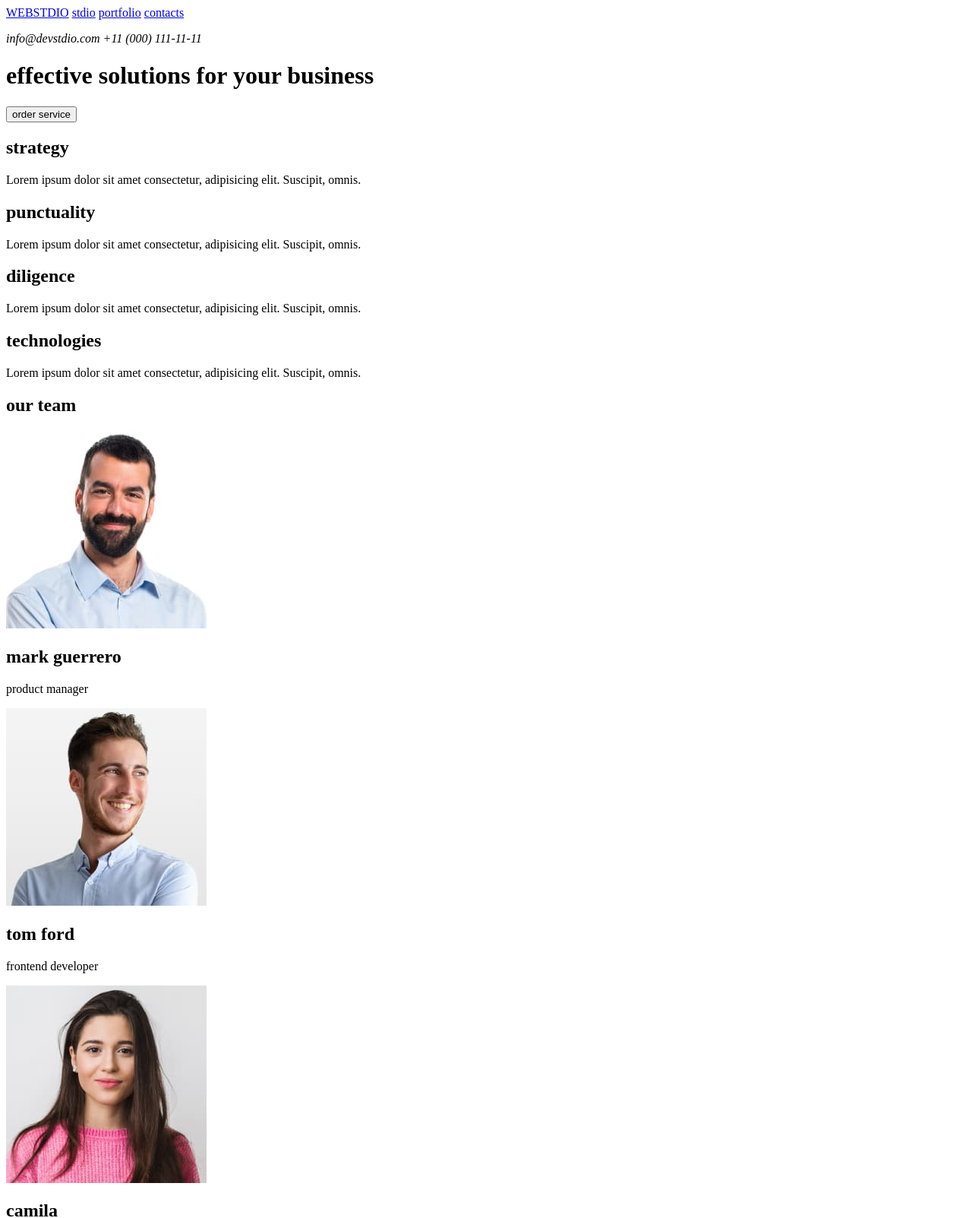
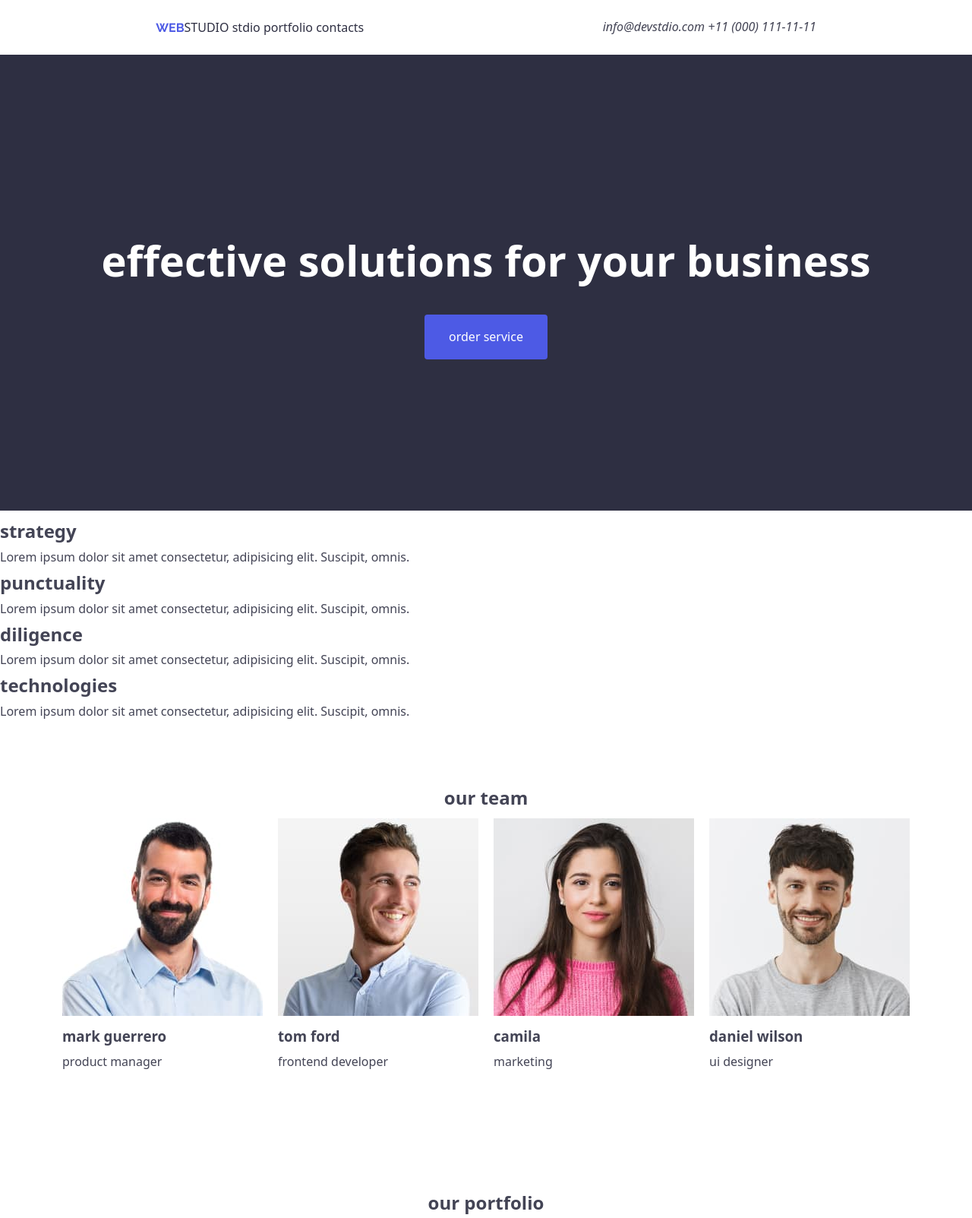
Before and after one commit to Fatihkenan/goit-markup-hw-02, a plain HTML site: page index.html in a window 1280 px wide. Shown: the top 1603 px of the page at 76% size. Drawn offline with nearby package versions, Linux system fonts and the light colour scheme.

Commit message:
ödev 2 üzerinde çalışma

```diff
--- /dev/null
+++ b/css/style.css
@@ -0,0 +1,127 @@
+body{
+    font-family: "Roboto",sans-serif;
+    color: #434455;
+    font-size: 16px;
+    line-height: 14px;
+}
+h1{
+    color: #fff;
+    font-family: inherit;
+    font-weight: bold;
+    font-size: 3.5rem;
+    line-height: 4.28rem;
+}
+.our_portfolio_image {
+  width: 360px;
+  height: 300px;
+}
+.our_team img{
+  width: 264px;
+  height: 260px;
+}
+span{
+    color: #4D5AE5;
+    font-family: "Raleway",sans-serif;
+    font-weight: 700;
+}
+.logo{
+    font-family: "Raleway",sans-serif;
+    font-weight: 700;
+    text-decoration: none;
+}
+.navbar_a_tags a{
+    text-decoration: none;
+    font-family: inherit;
+    font-weight: 500;
+    color: #2E2F42;
+
+}
+.navbar_a_tags a:hover{
+    color: #404BBF;
+    transition: .5s ease-in-out;
+
+
+}
+.btn{
+    border: none;
+    border-radius: 4px;
+    padding: 16px 32px;
+    gap: 10px;
+    background-color: #4D5AE5;
+    color: #fff;
+    font-family: inherit;
+    font-weight: 500;
+    font-size: 1rem;
+    line-height: 1.71rem;
+    transition: .5s ease;
+    cursor: pointer;
+}
+.btn:hover{
+    background-color: #404BBF;
+}
+.nav_address a{
+    color: inherit;
+    text-decoration: none;
+    transition: .5s ease-in-out;
+    font-family: inherit;
+    font-weight: 400;
+    font-size: 1rem;
+    line-height: 1.71rem;
+}
+.nav_address a:hover{
+    color: #404BBF;
+    cursor: pointer;
+}
+nav{
+    display: flex;
+    flex-direction: row;
+    align-items: center;
+    justify-content: space-around;
+    position: sticky;
+    height: 72px;
+    padding: 0 3rem;
+}
+.our_portfolio{
+    margin: 156px;
+}
+.our_portfolio_container{
+    display: grid;
+    grid-template-columns: repeat(3,1fr);
+    gap: 20px;
+    justify-content: center;
+    align-items: center;
+    margin: 0 156px;
+
+}
+.our_portfolio h2{
+    display: flex;
+    justify-content: center;
+}
+.our_team{
+    margin: 100px;
+}
+.our_team_container{
+    display: flex;
+    justify-content: center;
+    align-items: center;
+    justify-items: center;
+    gap: 20px;
+}
+.our_team h2{
+    display: flex;
+    justify-content: center;
+    align-items: center;
+}
+ul li{
+    list-style: none;
+}
+.main_header{
+    background-color: #2E2F42;
+    background-size: cover;
+    height: 600px;
+    display: flex;
+    flex-direction: column;
+    align-items: center;
+    justify-content: center;
+    text-align: center;
+}
--- a/index.html
+++ b/index.html
@@ -3,26 +3,50 @@
   <head>
     <meta charset="UTF-8" />
     <meta name="viewport" content="width=device-width, initial-scale=1.0" />
-    <link rel="stylesheet" href="style.css" />
+    <link rel="stylesheet" href="css/style.css" />
+    <link
+      rel="stylesheet"
+      href="https://cdnjs.cloudflare.com/ajax/libs/modern-normalize/3.0.1/modern-normalize.css"
+      integrity="sha512-gnAN+RgTMylunXI7AMg+PtcUGpKZFkZJoFIkAWvdPFRrFJz3p2tx4+9xbjILRfN7CzoViMgS8vSf06fSQzWZjA=="
+      crossorigin="anonymous"
+      referrerpolicy="no-referrer"
+    />
+    <link rel="preconnect" href="https://fonts.googleapis.com" />
+    <link rel="preconnect" href="https://fonts.gstatic.com" crossorigin />
+    <link
+      href="https://fonts.googleapis.com/css2?family=Raleway:ital,wght@0,700;1,700&family=Roboto:ital,wght@0,400;0,500;0,700;1,400;1,500;1,700&display=swap"
+      rel="stylesheet"
+    />
+    <link rel="preconnect" href="https://fonts.googleapis.com" />
+    <link rel="preconnect" href="https://fonts.gstatic.com" crossorigin />
+    <link
+      href="https://fonts.googleapis.com/css2?family=Raleway:ital,wght@0,700;1,700&family=Roboto:ital,wght@0,700;1,700&display=swap"
+      rel="stylesheet"
+    />
     <title>fatihkenankaya</title>
   </head>
   <body>
     <main>
       <!-- navbar -->
       <nav>
-        <a href="index.html">WEBSTDIO</a>
-        <a href="index.html">stdio</a>
+        <div class="navbar navbar_a_tags">
+          <a href="index.html" class="logo"><span>WEB</span>STUDIO</a>
+          <a href="index.html" class="stdio_active">stdio</a>
           <a href="index.html">portfolio</a>
           <a href="index.html">contacts</a>
+        </div>
+        <address class="nav_address">
+          <a href="index.html">info@devstdio.com</a>
+          <a href="index.html">+11 (000) 111-11-11</a>
+        </address>
       </nav>
-      <!-- address -->
-      <address>
-        <p>info@devstdio.com +11 (000) 111-11-11</p>
-      </address>
+
       <!-- header -->
-      <header>
+      <header class="main_header">
         <h1>effective solutions for your business</h1>
-        <button type="button" name="order service">order service</button>
+        <button type="button" name="order service" class="btn">
+          order service
+        </button>
       </header>
       <!-- section -->
       <section>
@@ -55,33 +79,71 @@
           </p>
         </div>
       </section>
-      <!-- team -->
-      <section>
+      <!-- our team -->
+      <section class="our_team">
         <h2>our team</h2>
+        <div class="our_team_container">
           <div>
-          <img src="images/img-1.jpg" alt="product manager image" />
-          <h2>mark guerrero</h2>
+            <img src="images/img-1.jpg" alt="product_manager_image" />
+            <h3>mark guerrero</h3>
             <p>product manager</p>
           </div>
           <div>
-          <img src="images/img-2.jpg" alt="frontend developer image" />
-          <h2>tom ford</h2>
+            <img src="images/img-2.jpg" alt="frontend_developer_image" />
+            <h3>tom ford</h3>
             <p>frontend developer</p>
           </div>
           <div>
-          <img src="images/img-3.jpg" alt="marketing image" />
-          <h2>camila</h2>
+            <img src="images/img-3.jpg" alt="marketing_image" />
+            <h3>camila</h3>
             <p>marketing</p>
           </div>
           <div>
-          <img src="images/img-4.jpg" alt="ui designer image" />
-          <h2>daniel wilson</h2>
+            <img src="images/img-4.jpg" alt="ui_designer_image" />
+            <h3>daniel wilson</h3>
             <p>ui designer</p>
+          </div>
+        </div>
+      </section>
+      <!-- our portfolio -->
+      <section class="our_portfolio">
+        <h2>our portfolio</h2>
+        <div class="our_portfolio_container">
+          <div>
+            <img src="images/img-5.jpg" alt="banking_app" />
+            <h3>banking app</h3>
+            <p>app</p>
+          </div>
+          <div>
+            <img src="images/img-6.jpg" alt="cashless_payment" />
+            <h3>cashless payment</h3>
+            <p>marketing</p>
+          </div>
+          <div>
+            <img src="images/img-7.jpg" alt="meditation_app" />
+            <h3>meditation app</h3>
+            <p>app</p>
+          </div>
+          <div>
+            <img src="images/img-8.jpg" alt="taxi_service" />
+            <h3>taxi service</h3>
+            <p>marketing</p>
+          </div>
+          <div>
+            <img src="images/img-9.jpg" alt="screen illustrations" />
+            <h3>screen illustrations</h3>
+            <p>desing</p>
+          </div>
+          <div>
+            <img src="images/img-10.jpg" alt="online_courses" />
+            <h3>online courses</h3>
+            <p>marketing</p>
+          </div>
         </div>
       </section>
       <!-- footer -->
       <footer>
-        <a href="index.html">WEBSTDIO</a>
+        <a href="index.html" class="logo"><span>WEB</span>STUDIO</a>
         <ul>
           <li>Lorem ipsum dolor sit amet.</li>
           <li>Lorem ipsum dolor sit amet.</li>
--- a/style.css
+++ /dev/null
@@ -1,4 +0,0 @@
-img {
-  width: 264px;
-  height: 260px;
-}
```
Also changed, not shown: images/img-10.jpg (added), images/img-5.jpg (added), images/img-6.jpg (added), images/img-7.jpg (added), images/img-8.jpg (added), images/img-9.jpg (added). Lines whose indentation alone changed are shown as unchanged.
